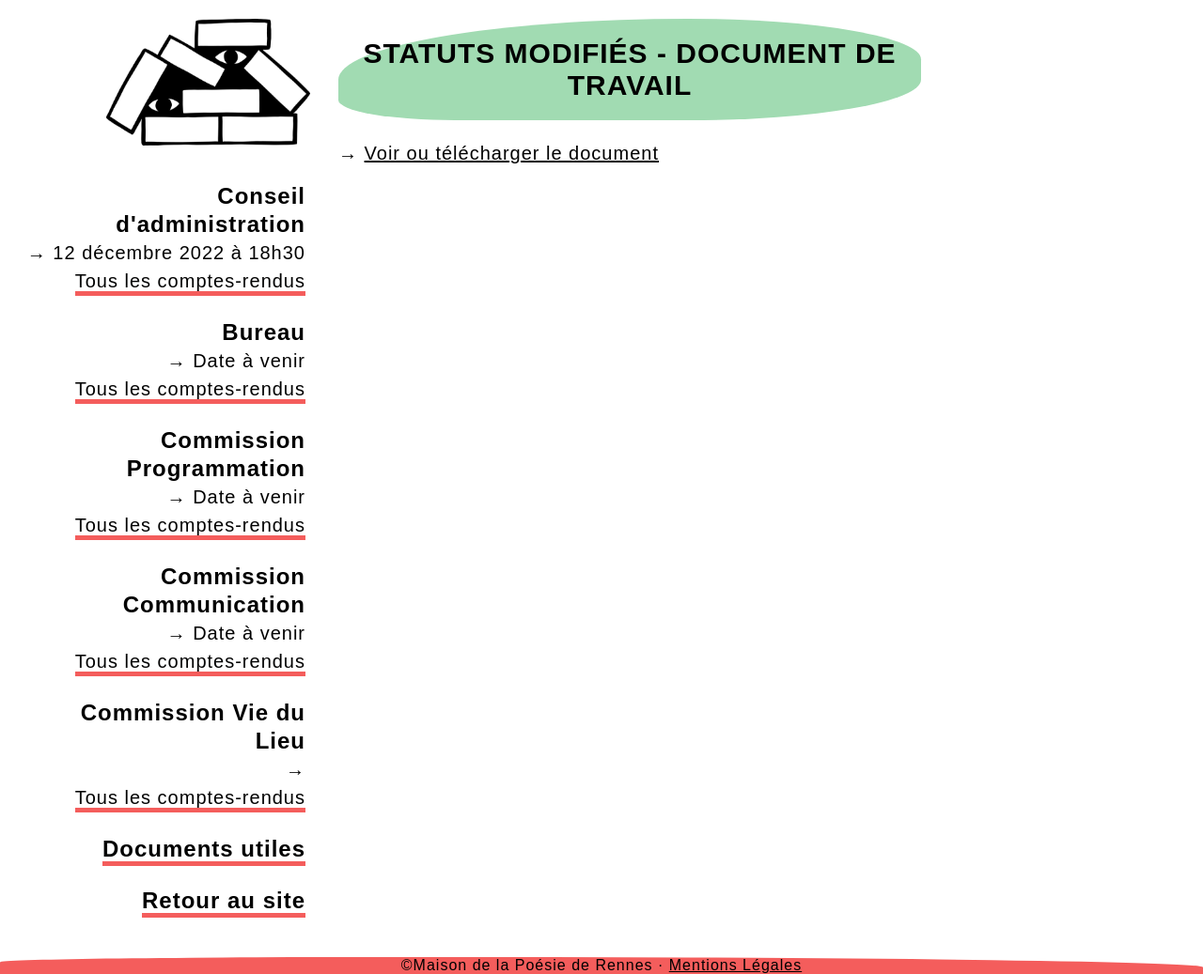
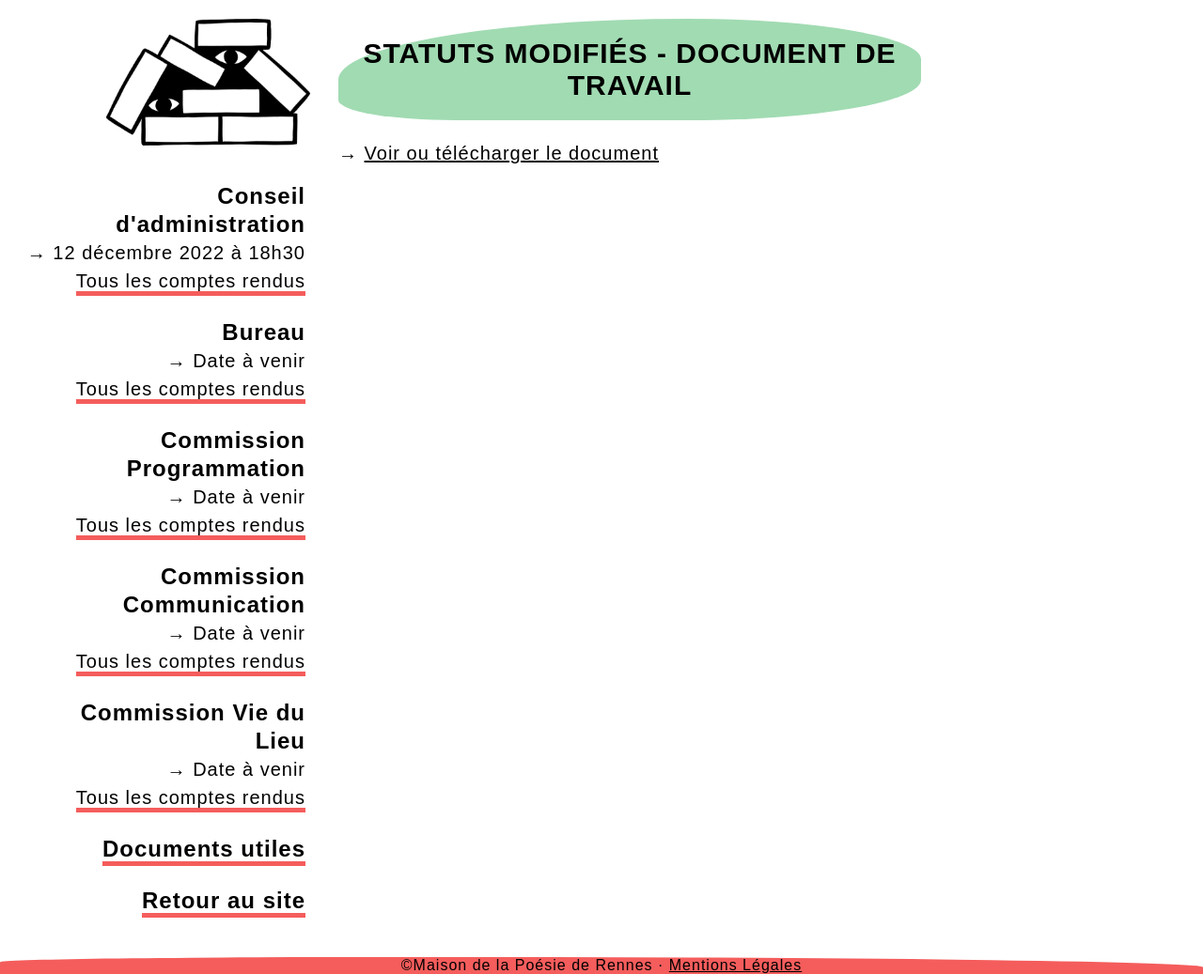
Before and after one commit to PQuod/MaisondelaPoesiedeRennes, a Jekyll site: the page built from _espace-admin-docs/docs-statuts-modifi-s-document-de-travail.md, in a window 1280 px wide. Shown: the whole page at 94% size. Built offline with Jekyll 4.4.1, drawn with Linux system fonts in a browser that asks for light colours; some web fonts are replaced; a script that is not in the unit is left out.

Commit message:
Update admin-posts.html

```diff
--- a/_layouts/admin-posts.html
+++ b/_layouts/admin-posts.html
@@ -13,11 +13,19 @@
         {% unless post.cr == "non" %}
         <li>
           <h3>{{ post.title }}</h3>
-            {% if post.prochain_rdv != NULL %}
-              → {{ post.prochain_rdv }}<br />
-            {% endif %}
+            {% if post.cat == "ca" %}
+              → {{ site.data.admin_dates.ca }}
+            {% elsif post.cat == "bureau" %}
+              → {{ site.data.admin_dates.bureau }}
+            {% elsif post.cat == "prog" %}
+              → {{ site.data.admin_dates.prog }}
+            {% elsif post.cat == "comm" %}
+              → {{ site.data.admin_dates.comm }}
+            {% elsif post.cat == "lieu" %}
+              → {{ site.data.admin_dates.lieu }}
+            {% endif %}<br />
           <a href="{{ post.url | absolute_url }}">
-              Tous les comptes-rendus
+            Tous les comptes rendus
           </a>
         </li>
         {% endunless %}
```
Lines whose indentation alone changed are shown as unchanged.
